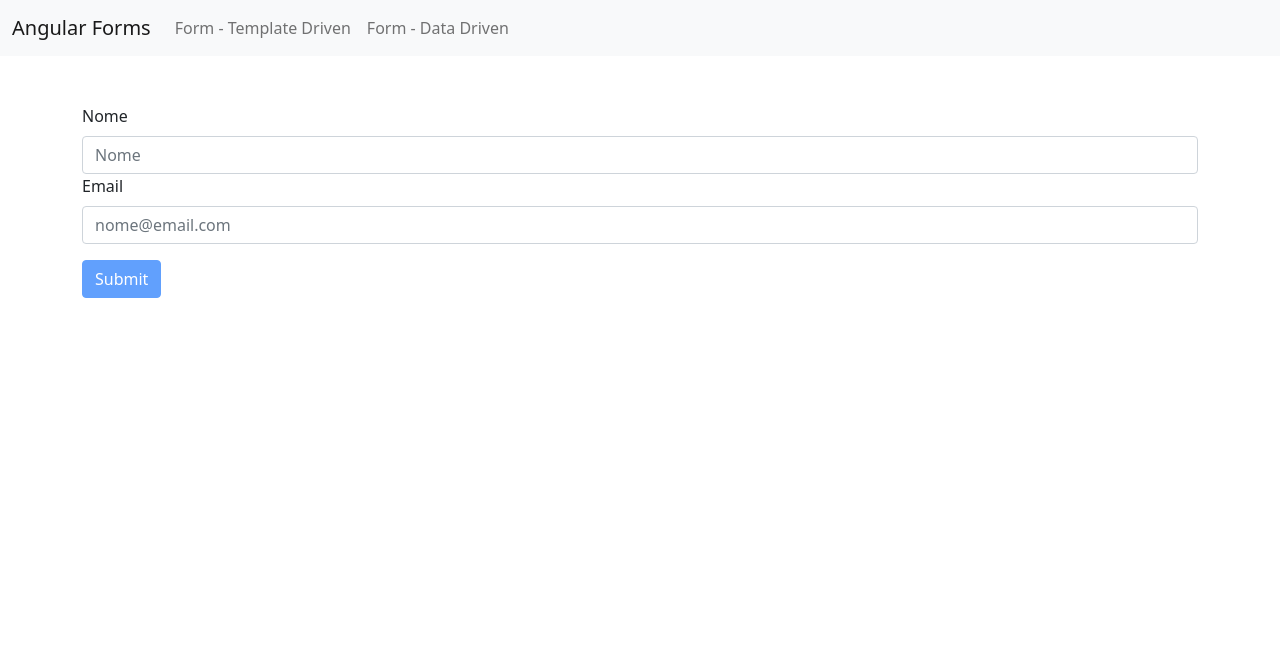
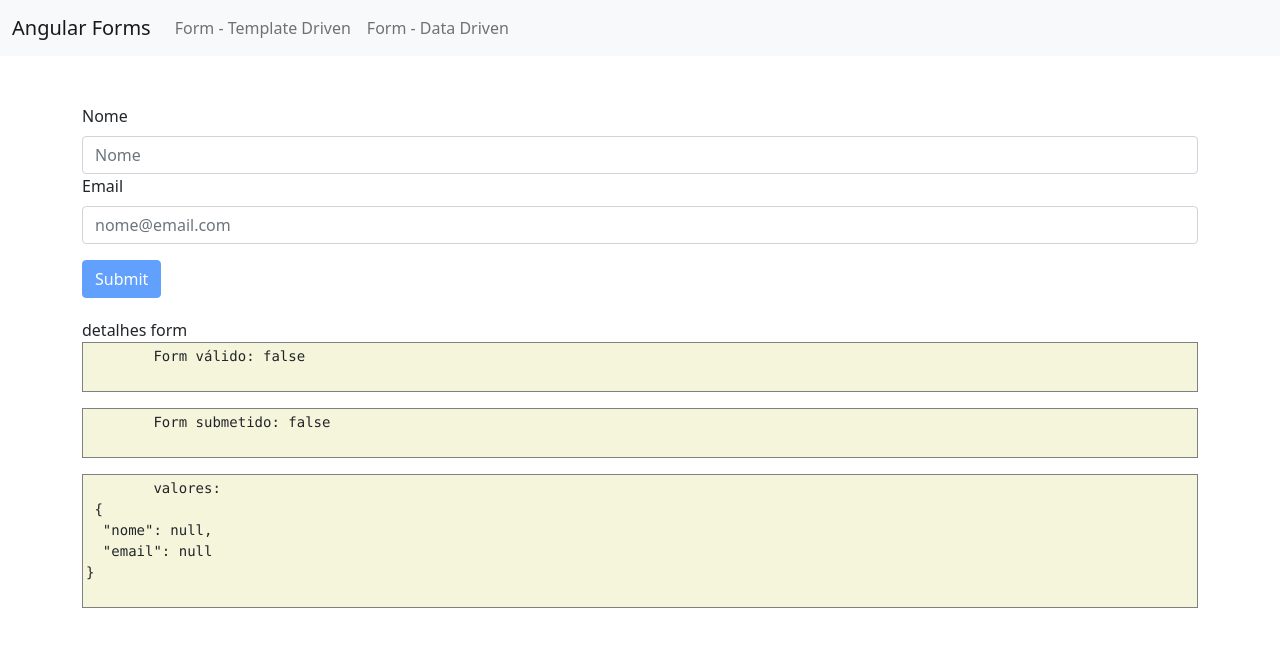
Before and after one commit to afzsilva/abgular-forms, an Angular app: page /templateForm in a window 1280 px wide. Shown: the top 646 px of the page. Built offline with nearby package versions, Linux system fonts and the light colour scheme.

Commit message:
Uso do componente para debugar form

```diff
--- a/src/app/form-debug/form-debug.component.css
+++ b/src/app/form-debug/form-debug.component.css
@@ -0,0 +1,5 @@
+pre{
+    padding: 3px;
+    background-color: beige;
+    border: solid 1px grey;
+}
--- a/src/app/form-debug/form-debug.component.html
+++ b/src/app/form-debug/form-debug.component.html
@@ -1 +1,16 @@
-<p>form-debug works!</p>
+<div style="margin-top:20px" *ngIf="form">
+    <div>
+        detalhes form
+    </div>
+    <pre>
+        Form válido: {{ form.valid }}
+    </pre>
+
+    <pre>
+        Form submetido: {{ form.submitted }}
+    </pre>
+
+    <pre>
+        valores: <br> {{ form.value | json }}
+    </pre>
+</div>
--- a/src/app/form-debug/form-debug.component.ts
+++ b/src/app/form-debug/form-debug.component.ts
@@ -1,4 +1,4 @@
-import { Component, OnInit } from '@angular/core';
+import { Component, Input, OnInit } from '@angular/core';
 
 @Component({
   selector: 'app-form-debug',
@@ -7,6 +7,8 @@ import { Component, OnInit } from '@angular/core';
 })
 export class FormDebugComponent implements OnInit {
 
+  @Input() form:any;
+
   constructor() { }
 
   ngOnInit(): void {
--- a/src/app/template-form/template-form.component.html
+++ b/src/app/template-form/template-form.component.html
@@ -23,4 +23,7 @@
 </div>
 
 <button [disabled]="!f.valid" type="submit" class="btn btn-primary mt-3" >Submit</button>
+
+<app-form-debug [form]="f"></app-form-debug>
+
 </form>
```
